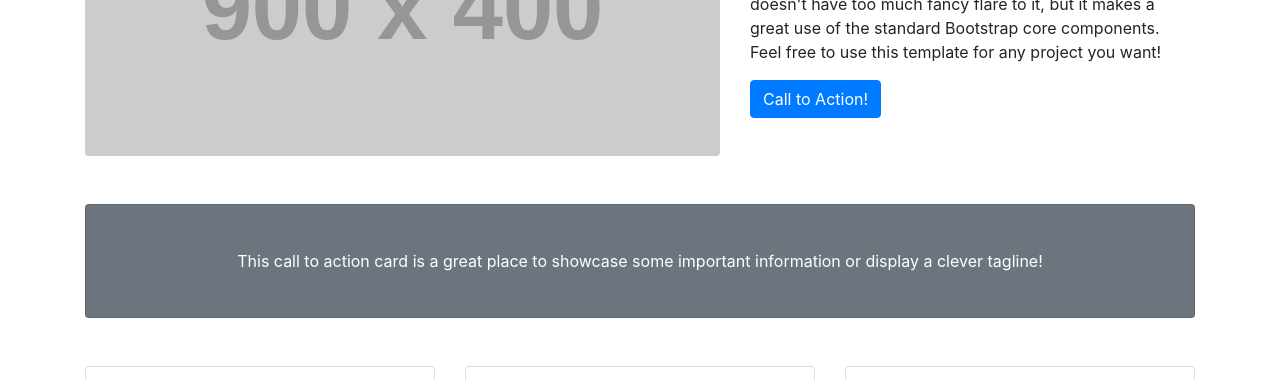
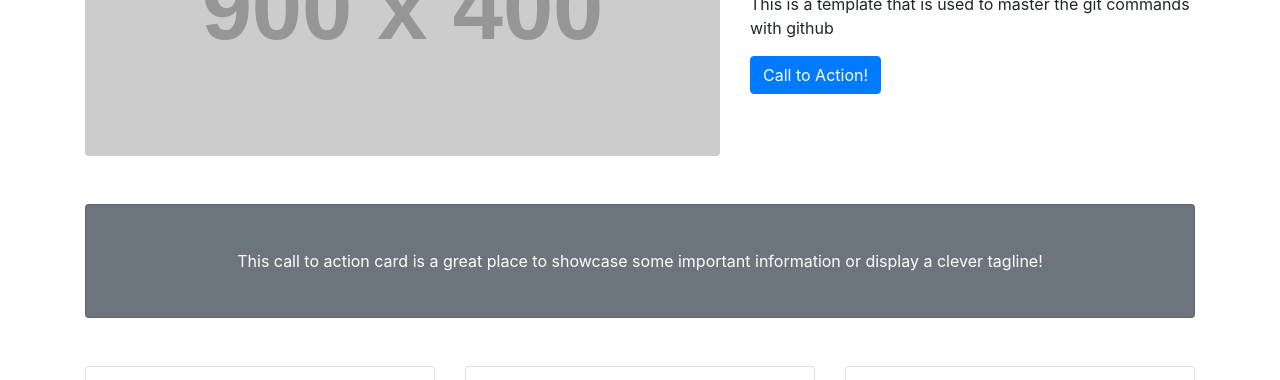
Before and after one commit to AbelAbeb/Git-in-practice, a website: page index.html in a window 1280 px wide. Shown: the part 230-610 px from the top of the page. Drawn offline with Linux system fonts and the light colour scheme; placeholder pictures from the web are drawn by us.

Commit message:
changing  the description about learning git

```diff
--- a/index.html
+++ b/index.html
@@ -59,7 +59,7 @@
       <!-- /.col-lg-8 -->
       <div class="col-lg-5">
         <h1 class="font-weight-light">Learning Git</h1>
-        <p>This is a template that is great for small businesses. It doesn't have too much fancy flare to it, but it makes a great use of the standard Bootstrap core components. Feel free to use this template for any project you want!</p>
+        <p>This is a template that is used to master the git commands with github</p>
         <a class="btn btn-primary" href="#">Call to Action!</a>
       </div>
       <!-- /.col-md-4 -->
```
